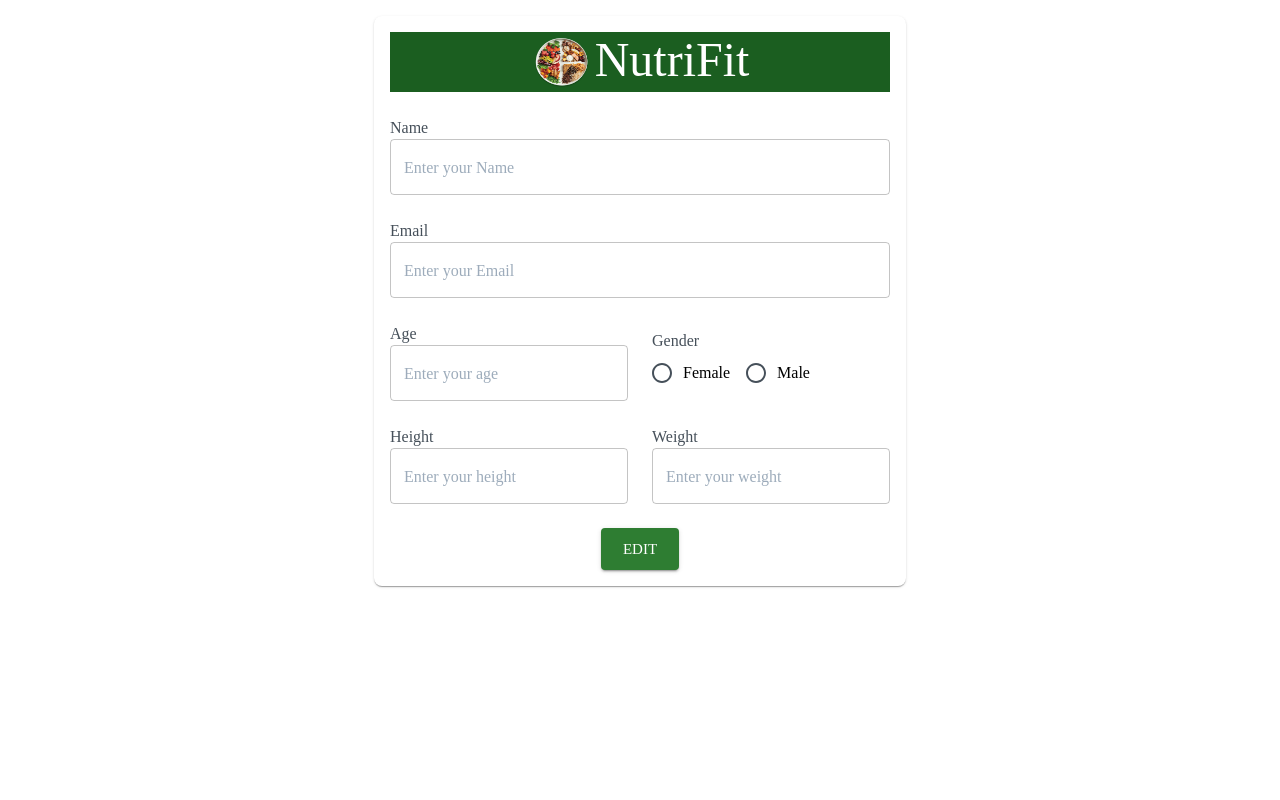
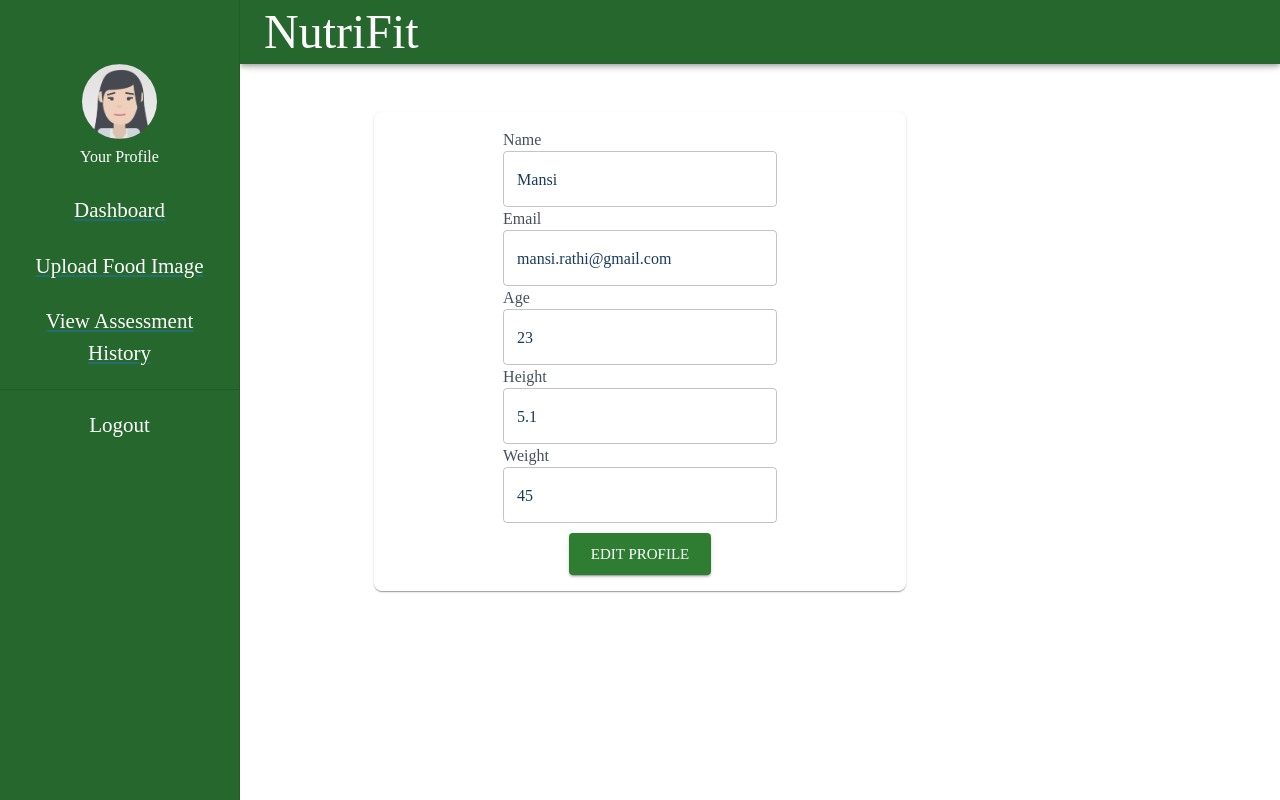
Before and after one commit to praveenakan08/Nutritional-Assessment-Application, a React (Create React App) app in the folder client/: page /viewProfile in a window 1280 px wide. Built offline with nearby package versions, Linux system fonts and the light colour scheme; no server answers.

Commit message:
fix:updated view profile

```diff
--- a/client/src/pages/ViewProfile.tsx
+++ b/client/src/pages/ViewProfile.tsx
@@ -47,124 +47,77 @@ const ViewProfile = (): JSX.Element => {
   });
 
   return (
-    <div
-      className="register-page"
-      style={{ width: "100%", display: "flex", justifyContent: "center" }}
-    >
     <ThemeProvider theme={theme}>
+      <CommonNavBar></CommonNavBar>
       <Box
         sx={{
           bgcolor: "background.paper",
           boxShadow: 1,
           borderRadius: 2,
           p: 2,
-            marginTop: 2,
+          marginTop: 14,
           marginBottom: 2,
           justifyItems: "center",
           width: 500,
         }}
       >
-          <form>
-            <Grid container alignItems="center" spacing={3}>
-              <Grid item xs={12}>
-                <Box sx={{ bgcolor: "#1b5e20" }}>
-                  <Typography
-                    variant="h3"
-                    component="h3"
-                    color="white"
-                    display={"flex"}
-                    justifyContent={"center"}
-                  >
-                    <img
-                      src="/nutrifit-logo.png"
-                      height={60}
-                      width={60}
-                      alt="Logo"
-                    />
-                    <Box sx={{ paddingLeft: "4px" }}>NutriFit</Box>
-                  </Typography>
-                </Box>
+        <Grid alignItems="center" spacing={3}>
+          <Grid item>
+            <FormLabel id="name">Name</FormLabel>
+            <TextField fullWidth value="Mansi" />
           </Grid>
-              <Grid item xs={12}>
-                <FormLabel id="name">Name</FormLabel>
-                <TextField
-                  fullWidth
-                  placeholder="Enter your Name"
-                  value={user?.name}
-                  required={true}
-                />
-              </Grid>
-              <Grid item xs={12}>
+          <Grid item>
             <FormLabel id="email">Email</FormLabel>
             <TextField
               fullWidth
-                  placeholder="Enter your Email"
-                  value={user?.email}
-                  required={true}
+              // placeholder="Enter your Email"
+              value="mansi.rathi@gmail.com"
+              // {email}
             />
           </Grid>
-              <Grid item xs={6}>
+          <Grid item>
             <FormLabel id="age">Age</FormLabel>
             <TextField
               fullWidth
-                  placeholder="Enter your age"
+              // placeholder="Enter your age"
               type="number"
-                  value={user?.age}
-                  required={true}
+              value="23"
+              // {age}
             />
           </Grid>
-              <Grid item xs={6}>
-                <FormLabel id="gender">Gender</FormLabel>
-                <RadioGroup row aria-label="gender" name="gender">
-                  <FormControlLabel
-                    value="female"
-                    control={<Radio />}
-                    label="Female"
-                    checked={user?.gender === "female"}
-                  />
-                  <FormControlLabel
-                    value="male"
-                    control={<Radio />}
-                    label="Male"
-                    checked={user?.gender === "male"}
-                  />
-                </RadioGroup>
-              </Grid>
-              <Grid item xs={6}>
+          <Grid item>
             <FormLabel id="height">Height</FormLabel>
             <TextField
               fullWidth
               placeholder="Enter your height"
               id="height"
-                  required={true}
-                  value={user?.height}
+              // required={true}
+              value="5.1"
             />
           </Grid>
-              <Grid item xs={6}>
+          <Grid item>
             <FormLabel id="weight">Weight</FormLabel>
             <TextField
               fullWidth
               placeholder="Enter your weight"
               id="weight"
-                  required={true}
-                  value={user?.weight}
+              // required={true}
+              value="45"
             />
           </Grid>
-              <Grid item xs={12} style={{ textAlign: "center" }}>
+          <Grid item style={{ textAlign: "center", paddingTop: 10 }}>
             <Button
               variant="contained"
               color="success"
               size="large"
               type="submit"
             >
-                  Edit
+              Edit Profile
             </Button>
           </Grid>
         </Grid>
-          </form>
       </Box>
     </ThemeProvider>
-    </div>
   );
 };
 
```
Lines whose indentation alone changed are shown as unchanged.
